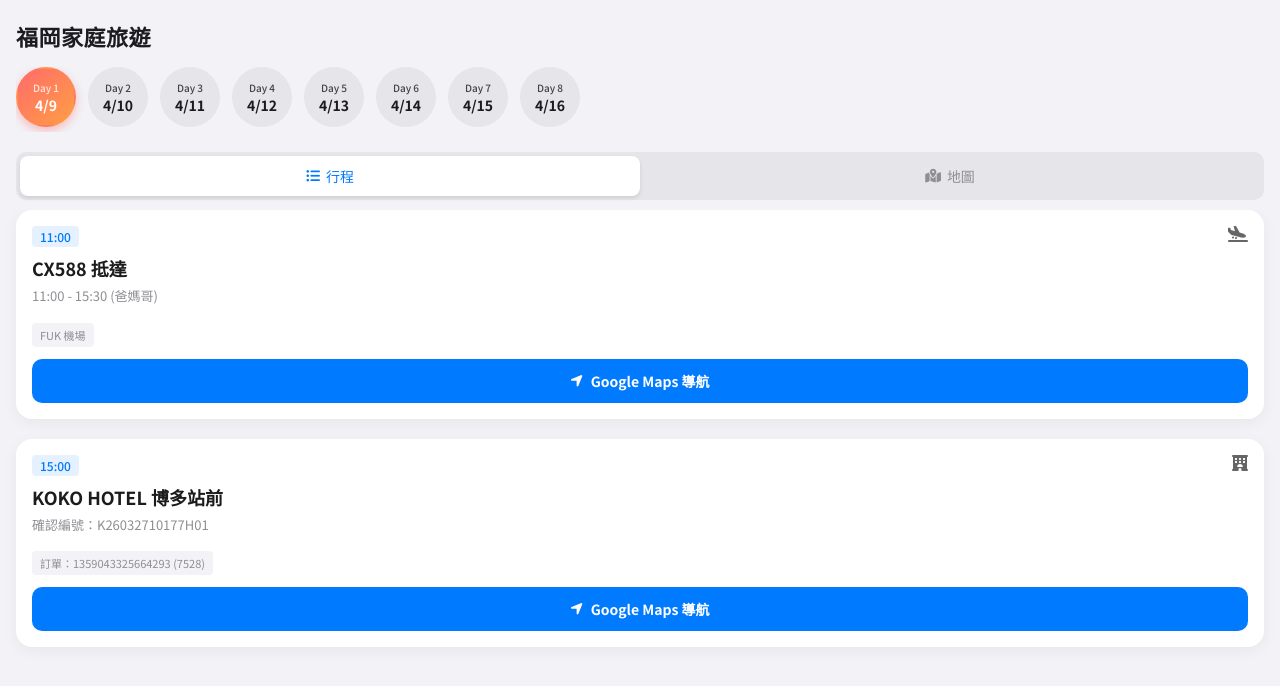
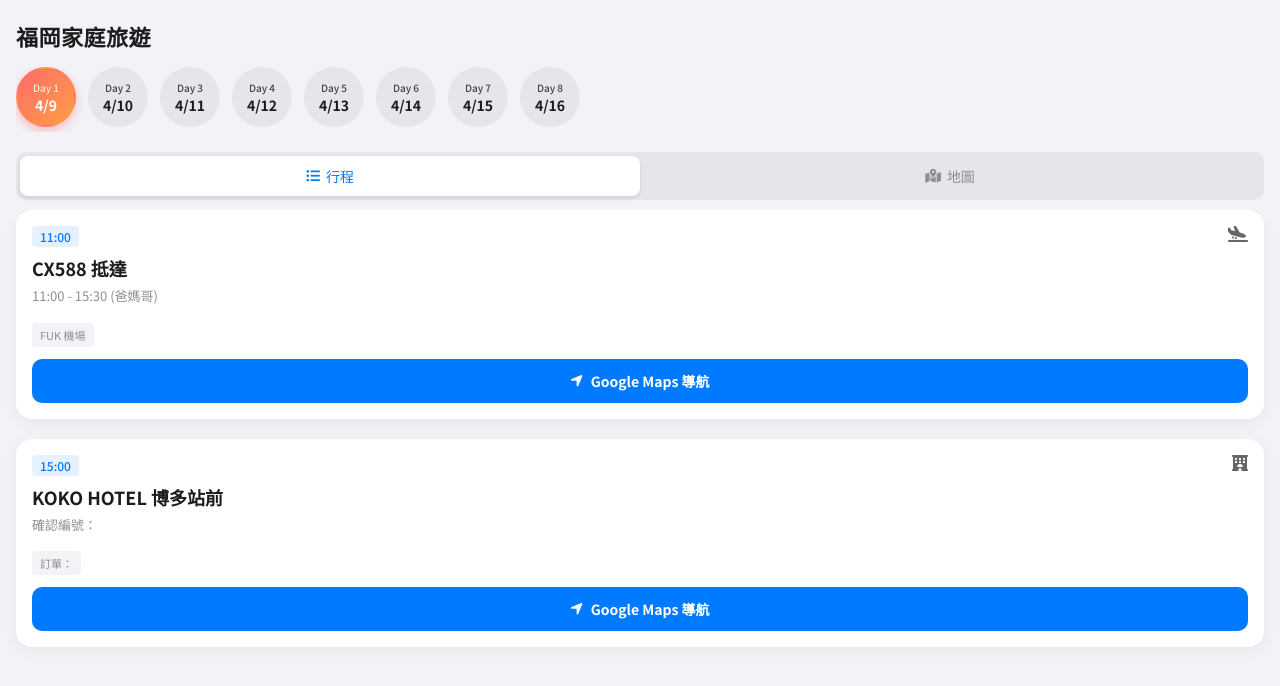
Before and after one commit to wilkohsc/travel, a plain HTML site: page index.html in a window 1280 px wide. Drawn offline with Linux system fonts and the light colour scheme; grey boxes are pictures that could not be loaded.

Commit message:
Add files via upload

```diff
--- a/index.html
+++ b/index.html
@@ -312,7 +312,7 @@
                 routeInfo: "抵達福岡 & 入住 KOKO HOTEL",
                 locations: [
                     { time: "11:00", name: "CX588 抵達", desc: "11:00 - 15:30 (爸媽哥)", mapcode: "FUK 機場", icon: "fa-plane-arrival", link: "https://www.google.com/maps/search/?api=1&query=Fukuoka+Airport" },
-                    { time: "15:00", name: "KOKO HOTEL 博多站前", desc: "確認編號：K26032710177H01", mapcode: "訂單：1359043325664293 (7528)", icon: "fa-hotel", link: "https://www.google.com/maps/search/?api=1&query=KOKO+HOTEL+Hakata+Ekimae" }
+                    { time: "15:00", name: "KOKO HOTEL 博多站前", desc: "確認編號：", mapcode: "訂單：", icon: "fa-hotel", link: "https://www.google.com/maps/search/?api=1&query=KOKO+HOTEL+Hakata+Ekimae" }
                 ]
             },
             "4/10": {
@@ -333,7 +333,7 @@
                 routeInfo: "成員集合 & 入住靜鐵酒店",
                 locations: [
                     { time: "10:55", name: "UO668 抵達", desc: "10:55 - 15:20 (忠雯芮)", mapcode: "FUK 機場", icon: "fa-plane-arrival", link: "https://www.google.com/maps/search/?api=1&query=Fukuoka+Airport" },
-                    { time: "15:00", name: "静鉄ホテルプレジオ博多駅前", desc: "確認編號：22315091479074", mapcode: "訂單：1359043327285618 (1429)", icon: "fa-hotel", link: "https://www.google.com/maps/search/?api=1&query=Shizutetsu+Hotel+Prezio+Hakata+Ekimae" }
+                    { time: "15:00", name: "静鉄ホテルプレジオ博多駅前", desc: "確認編號：", mapcode: "訂單：", icon: "fa-hotel", link: "https://www.google.com/maps/search/?api=1&query=Shizutetsu+Hotel+Prezio+Hakata+Ekimae" }
                 ]
             },
             "4/12": {
```
